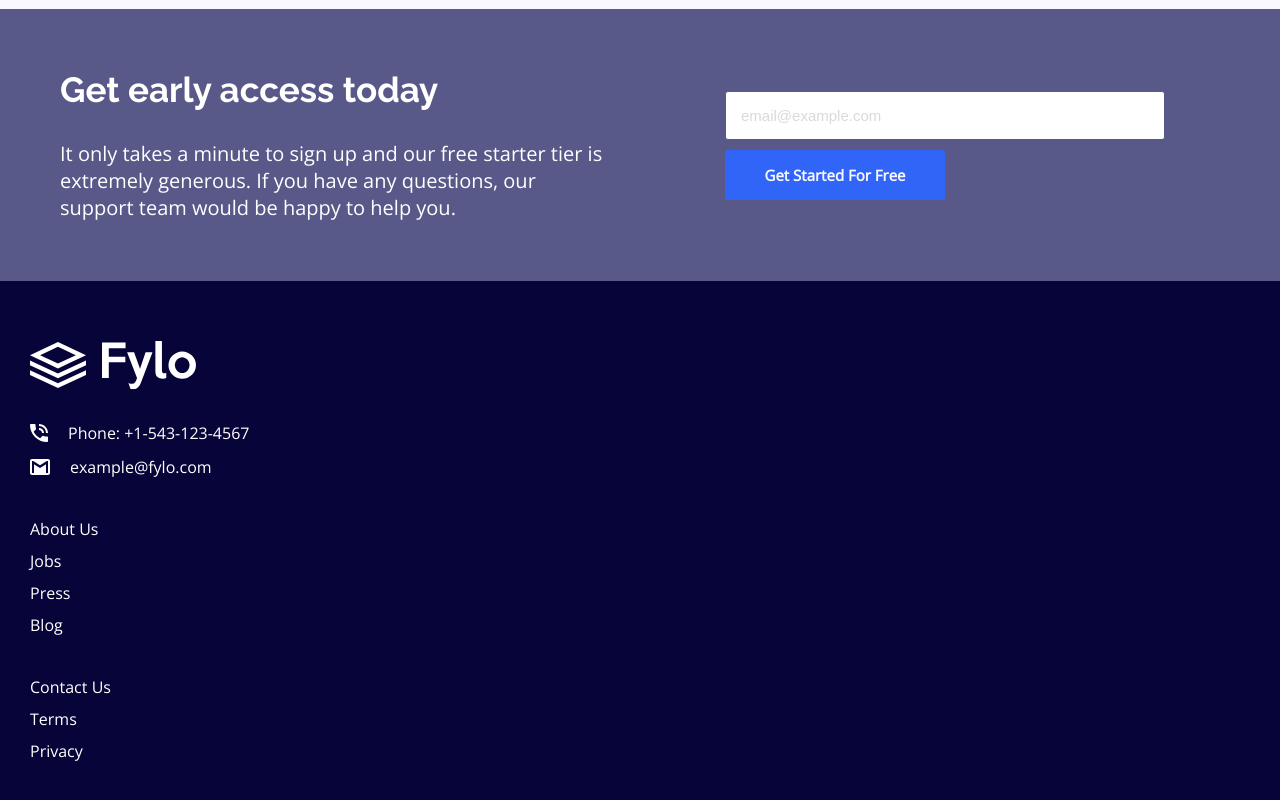
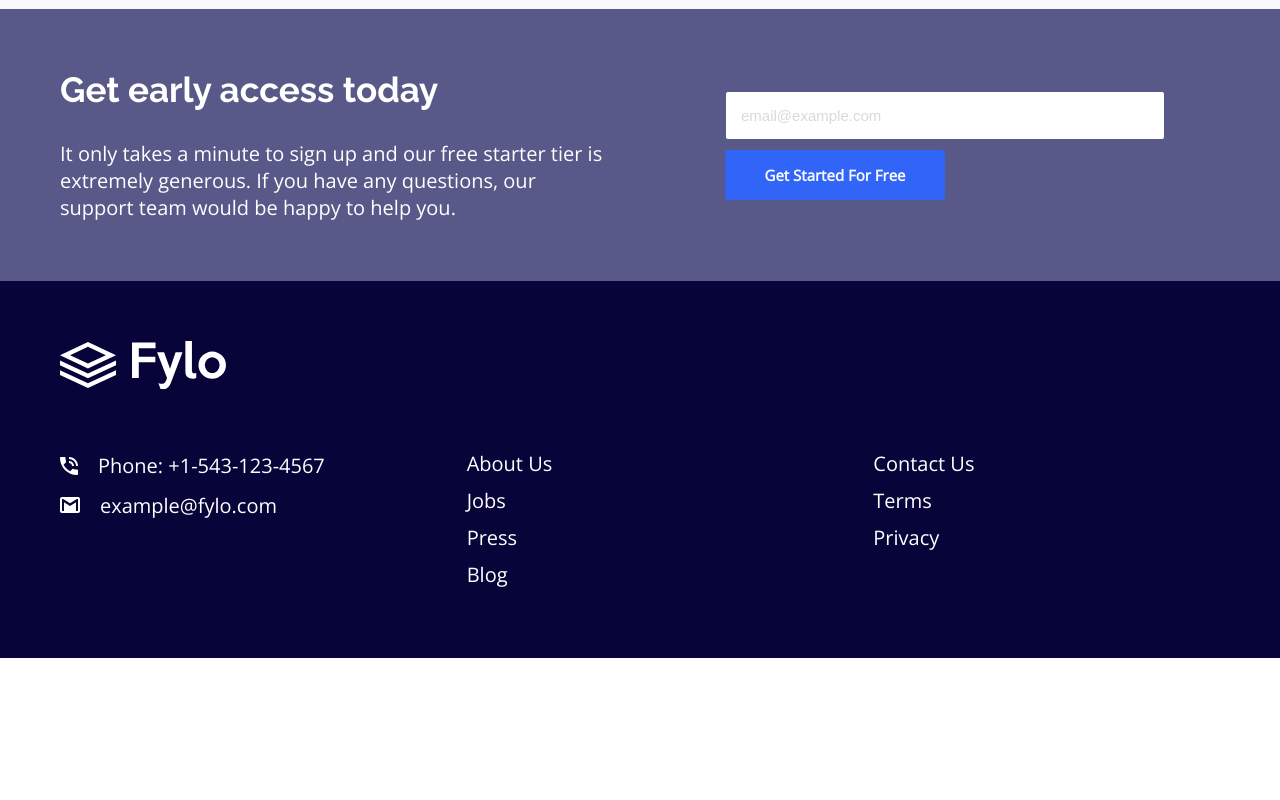
Before and after one commit to aaronshivers/fylo, an Angular app: page / in a window 1280 px wide. Shown: the part 1669-2469 px from the top of the page. After the commit the page ends 2327 px from the top, so only its background shows below. Built offline with nearby package versions, Linux system fonts and the light colour scheme.

Commit message:
update footer for desktop

```diff
--- a/src/app/footer/footer.component.html
+++ b/src/app/footer/footer.component.html
@@ -1,5 +1,6 @@
 <section class="footer">
   <img [src]="['assets/images/logo.svg']" class="footer__logo" alt="logo">
+  <div class="footer__lists">
     <ul class="footer__list">
       <li class="footer__list-item">
         <img [src]="['assets/images/icon-phone.svg']" alt="phone">
@@ -21,4 +22,5 @@
       <li class="footer__list-item">Terms</li>
       <li class="footer__list-item">Privacy</li>
     </ul>
+  </div>
 </section>
--- a/src/app/footer/footer.component.scss
+++ b/src/app/footer/footer.component.scss
@@ -10,6 +10,11 @@
 
 .footer__logo {
   filter: brightness(0) saturate(100%) invert(100%) sepia(11%) saturate(1%) hue-rotate(154deg) brightness(101%) contrast(101%);
+}
+
+.footer__lists {
+  display: grid;
+  grid-gap: 3rem;
 }
 
 .footer__list {
@@ -25,3 +30,19 @@
   margin-right: 2rem;
   vertical-align: middle;
 }
+
+@media (min-width: 992px) {
+  .footer {
+    grid-gap: 6rem;
+    padding: 6rem;
+  }
+
+  .footer__lists {
+    grid-template-columns: repeat(3, 1fr);
+    grid-gap: 6rem;
+  }
+
+  .footer__list-item {
+    font-size: 2rem;
+  }
+}
```
Lines whose indentation alone changed are shown as unchanged.
